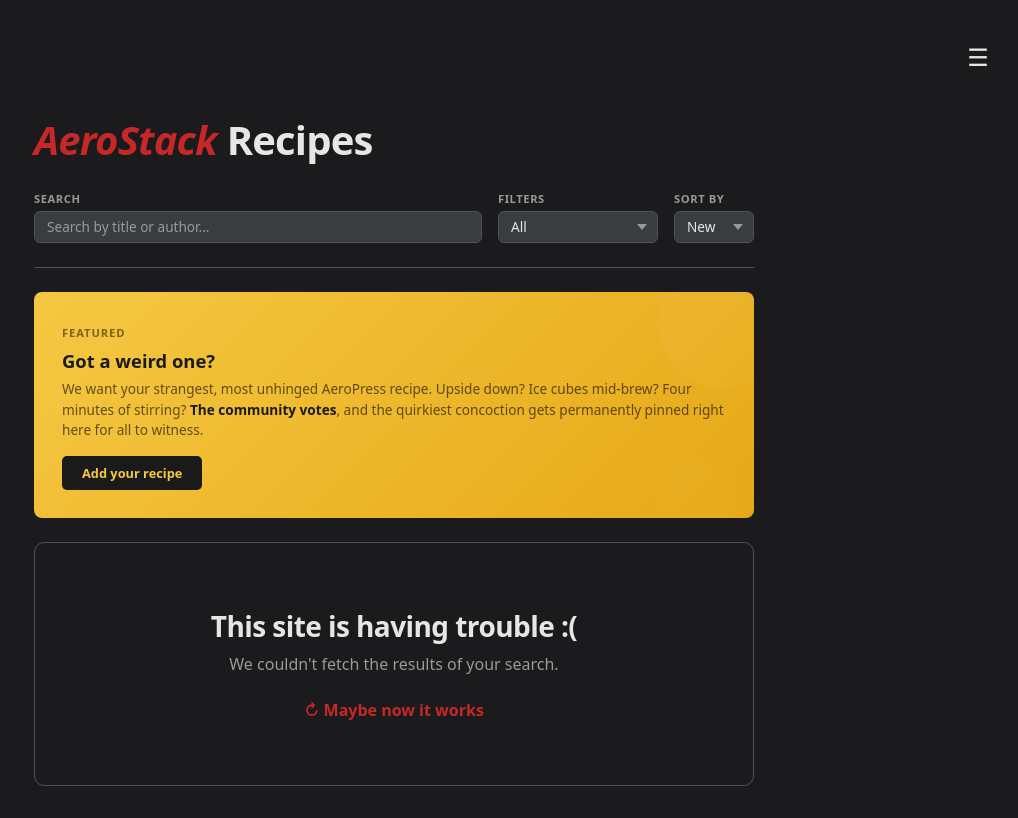
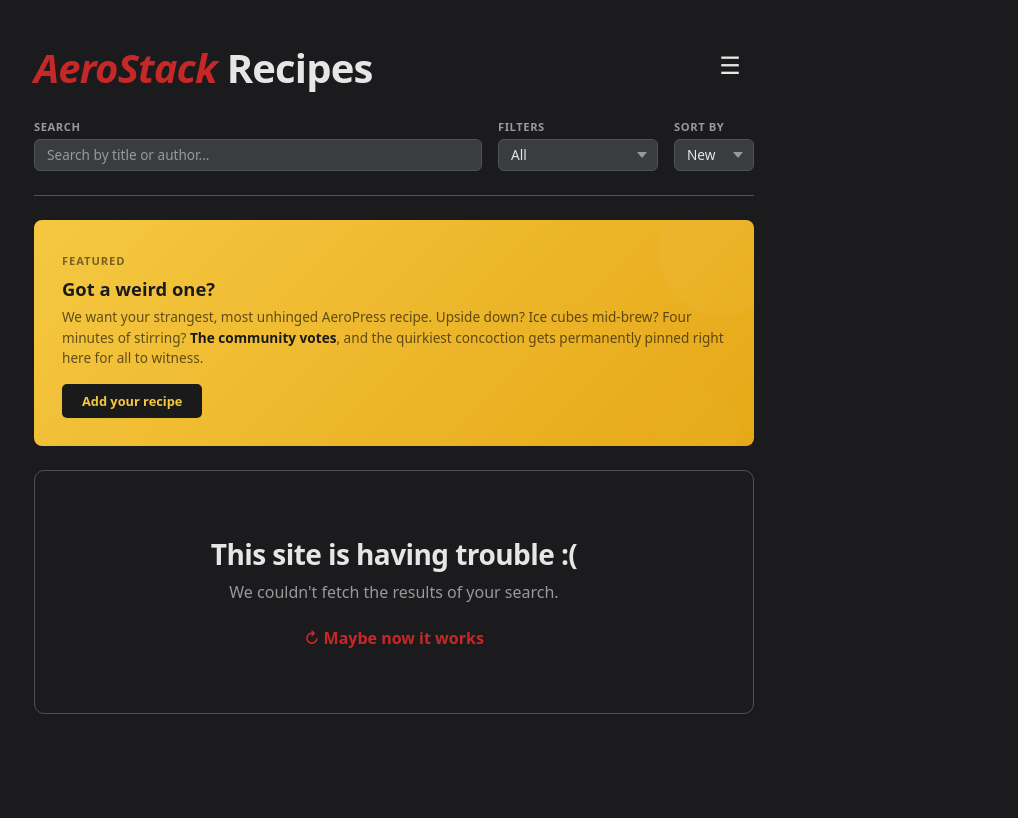
Before and after one commit to fajtaiandris/aerostack, a website with bundled scripts: page public/search/index.html in a window 1280 px wide. Shown: the whole page, without its empty margins (246-1264 px from the left). Built offline with nearby package versions, Linux system fonts and the light colour scheme; no server answers; what hono would draw is missing.

Commit message:
feat: nav button

```diff
--- a/public/css/style.css
+++ b/public/css/style.css
@@ -157,6 +157,13 @@ nav ul li a:hover {
   width: 100%;
   max-width: 720px;
   margin: 0 auto;
+}
+
+.recipes-header {
+  display: flex;
+  justify-content: space-between;
+  align-items: flex-start;
+  margin-top: 40px;
 }
 
 .recipes-container h1 {
@@ -420,6 +427,7 @@ nav ul li a:hover {
   color: var(--color-text);
   height: 2rem;
   outline: none;
+  min-width: 200px;
 }
 
 .filter-group input[type="text"]::placeholder {
@@ -433,6 +441,12 @@ nav ul li a:hover {
 /* Tags dropdown */
 .filter-tags-group {
   position: relative;
+}
+
+.filter-second-row {
+  display: flex;
+  gap: 1rem;
+  flex-wrap: wrap;
 }
 
 .tags-toggle {
--- a/public/search/index.html
+++ b/public/search/index.html
@@ -19,12 +19,12 @@
     </script>
   </head>
   <body>
-    <header>
-      <a href="/menu.html" class="menu-btn" aria-label="Open menu">☰</a>
-    </header>
     <main class="recipes-page">
       <div class="recipes-container">
+        <div class="recipes-header">
           <h1><span class="highlight">AeroStack</span> Recipes</h1>
+          <a href="/menu.html" class="menu-btn" aria-label="Open menu">☰</a>
+        </div>
         <div class="filters-bar">
           <div class="filter-group filter-search">
             <label for="searchInput">Search</label>
@@ -35,6 +35,7 @@
               autocomplete="off"
             />
           </div>
+          <div class="filter-second-row">
             <div class="filter-group filter-tags-group">
               <label>Filters</label>
               <button type="button" class="tags-toggle" id="tags-toggle">
@@ -123,6 +124,7 @@
               </div>
             </div>
           </div>
+        </div>
 
         <div class="featured-banner">
           <div class="featured-badge">Featured</div>
```
Lines whose indentation alone changed are shown as unchanged.
